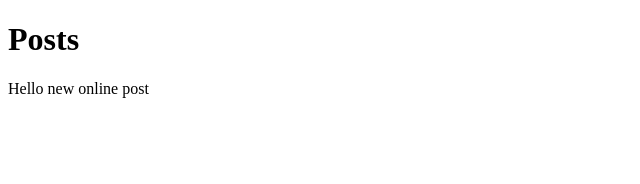
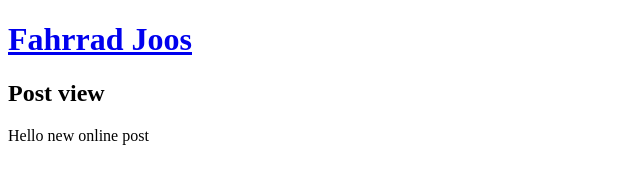
Before and after one commit to jost21-public/joos, an Eleventy site: page site/posts/new-post.md in a window 1280 px wide. Shown: the whole page, without its empty margins (0-640 px from the left). Built offline with nearby package versions, Linux system fonts and the light colour scheme; Eleventy itself is replaced by a stand-in of ours; files that its build step writes are made by us from their sources.

Commit message:
test without dist in repo

```diff
--- a/site/templates/layouts/post.html
+++ b/site/templates/layouts/post.html
@@ -8,7 +8,11 @@
 </head>
 <body>
 
-	<h1>Posts</h1>
+	<a href="/">
+		<h1>{{ settings.siteName}}</h1>
+	</a>
+
+	<h2>Post view</h2>
 
 	{{ content }}
 
```
Also changed, not shown: site/templates/layouts/base.html (+3 -3 lines), 1 other file.
